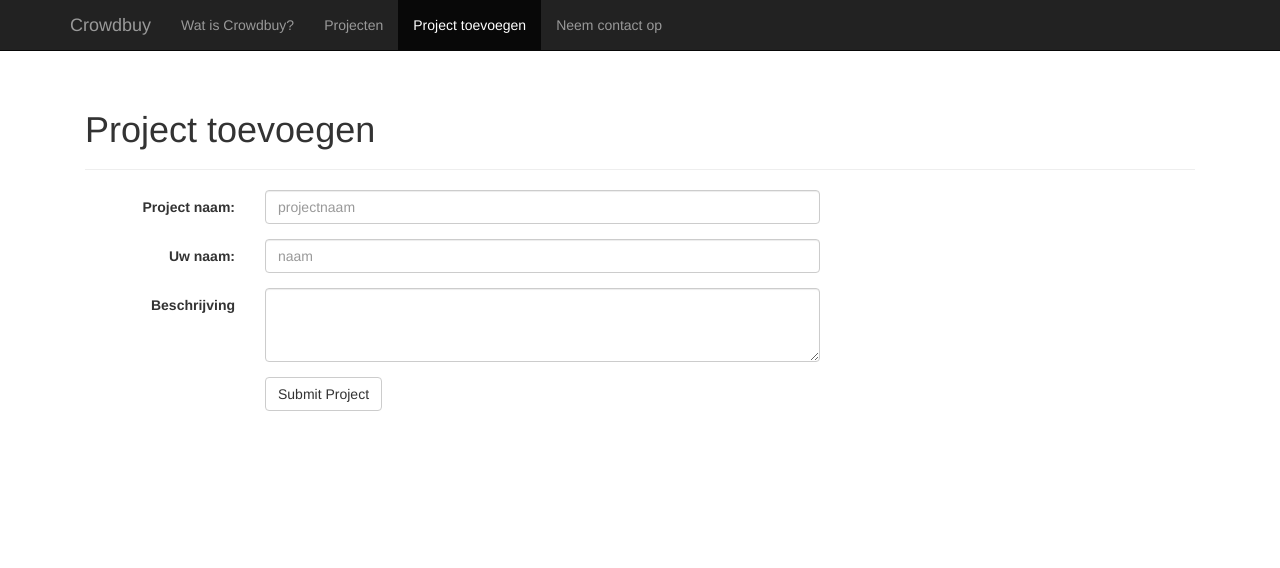
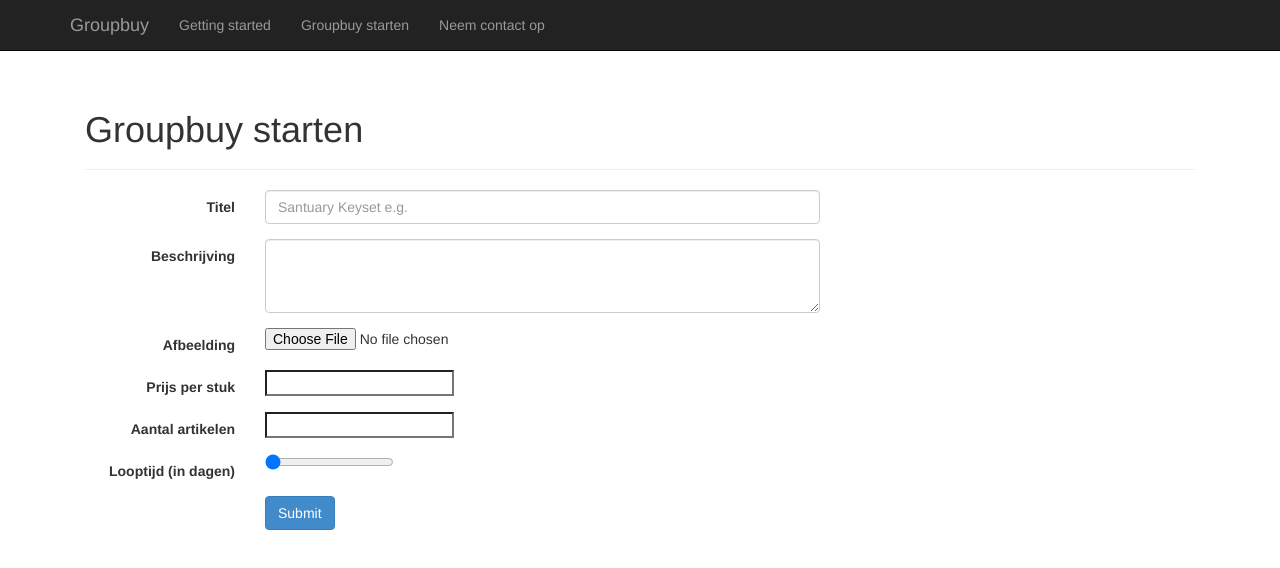
Before and after one commit to EmitKiwi/cmda-bs-prototype, a plain HTML site: page sendproject.html in a window 1280 px wide. Drawn offline with Linux system fonts and the light colour scheme.

Commit message:
form changes

```diff
--- a/sendproject.html
+++ b/sendproject.html
@@ -2,40 +2,37 @@
 <html lang="en">
 <head>
 	<meta charset="UTF-8">
-	<title>Logitech Keyboard H35 || Crowdbuy</title>
+	<title>Groupbuy starten - Groupbuy</title>
 	<link rel="stylesheet" href="css/bootstrap.min.css">
+	<style>
+		body { padding-top: 70px; }
+	</style>
 </head>
-<body style="padding-top:70px;">
+<body>
 	<nav class="navbar navbar-inverse navbar-fixed-top">
 		<div class="container">
 			<div class="navbar-header">
-				<a href="index.html" class="navbar-brand">Crowdbuy</a>
+				<a href="index.html" class="navbar-brand">Groupbuy</a>
 			</div>
 			<ul class="nav navbar-nav">
-				<li><a href="">Wat is Crowdbuy?</a></li>
-				<li><a href="index.html">Projecten</a></li>
-				<li class="active"><a href="sendproject.html">Project toevoegen</a></li>
-				<li><a href="">Neem contact op</a></li>
+				<li><a href="#">Getting started</a></li>
+				<li><a class="active" href="sendproject.html">Groupbuy starten</a></li>
+				<li><a href="#">Neem contact op</a></li>
 			</ul>
 		</div>
 	</nav>
+
 	<div class="container" style="margin-bottom:200px">
 		<div class="col-md-12">
 			<div class="page-header">
-				<h1>Project toevoegen</h1>
+				<h1>Groupbuy starten</h1>
 			</div>
 		</div>
 		<form class="form-horizontal" role="form">
 		  <div class="form-group">
-		    <label for="inputEmail1" class="col-lg-2 control-label">Project naam:</label>
+		    <label for="inputEmail1" class="col-lg-2 control-label">Titel</label>
 		    <div class="col-lg-6">
-		      <input class="form-control" placeholder="projectnaam">
-		    </div>
-		  </div>
-		  <div class="form-group">
-		    <label for="inputPassword1" class="col-lg-2 control-label">Uw naam:</label>
-		    <div class="col-lg-6">
-		      <input class="form-control" placeholder="naam">
+		      <input class="form-control" placeholder="Santuary Keyset e.g.">
 		    </div>
 		  </div>
 		  <div class="form-group">
@@ -44,11 +41,35 @@
 		      <textarea class="form-control" rows="3"></textarea>
 		    </div>
 		  </div>
+		  <div class="form-group">
+		    <label for="exampleInputFile" class="col-lg-2 control-label">Afbeelding</label>
+		    <div class="col-lg-6">
+		   		<input type="file" id="exampleInputFile">
+		  	</div>
+		  </div>
+		  <div class="form-group">
+		    <label for="prijs" class="col-lg-2 control-label">Prijs per stuk</label>
+		    <div class="col-lg-6">
+		   		<input type="number" id="prijs">
+		  	</div>
+		  </div>
+		   <div class="form-group">
+		    <label for="artikelen" class="col-lg-2 control-label">Aantal artikelen</label>
+		    <div class="col-lg-6">
+		   		<input type="number" id="artikelen">
+		  	</div>
+		  </div>
 
+		  <div class="form-group">
+		  	<label for="select" class="col-lg-2 control-label">Looptijd (in dagen)</label>
+		  	<div class="col-lg-6">
+		  		<input type="range" min="14" max="31" step="1" value="14">
+		  	</div>
+		  </div>
 
 		  <div class="form-group">
 		    <div class="col-lg-offset-2 col-lg-10">
-		      <button type="submit" class="btn btn-default">Submit Project</button>
+		    	<button type="button" class="btn btn-primary">Submit</button>
 		    </div>
 		  </div>
 		</form>
```
Also changed, not shown: detail.html (+3 -4 lines), index.html (+7 -7 lines).
